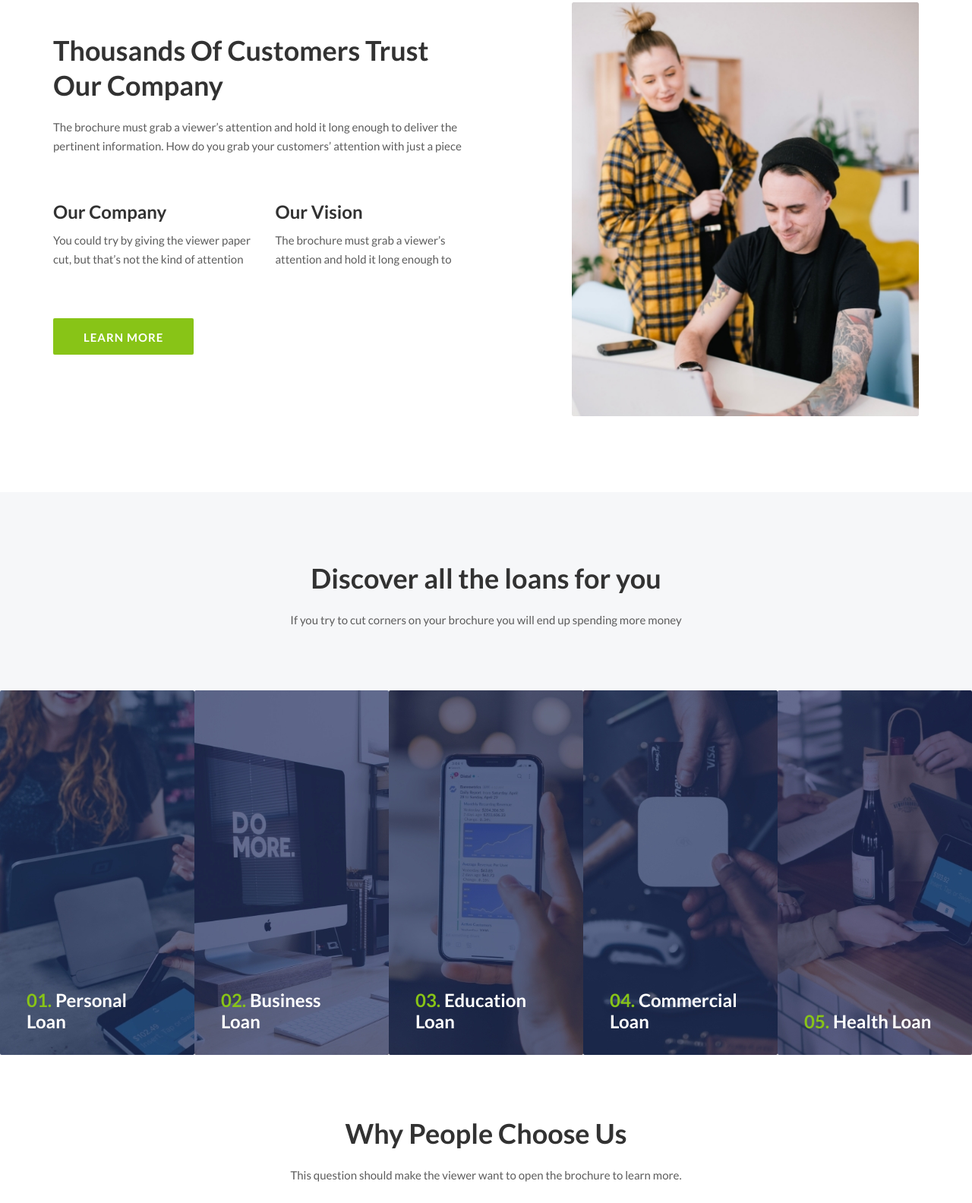
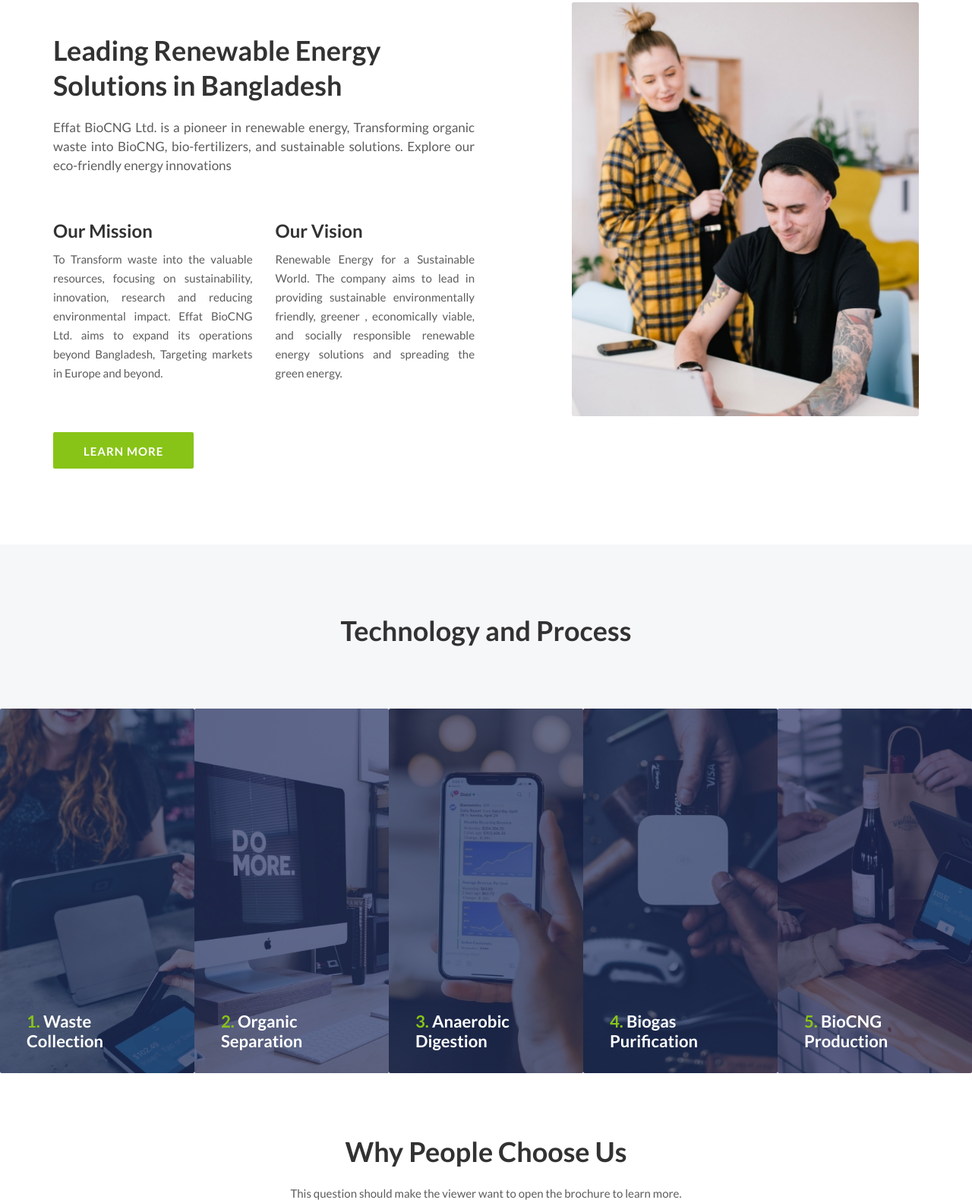
Before and after one commit to MohammadAtikurRahman/bioCNG, a plain HTML site: page index.html in a window 1280 px wide. Shown: the part 984-2568 px from the top of the page at 76% size. Drawn offline with Linux system fonts and the light colour scheme.

Commit message:
index.html 314

```diff
--- a/index.html
+++ b/index.html
@@ -218,25 +218,43 @@
                 <div class="col-lg-6">
                     <div class="home__about__text">
                         <div class="section-title">
-                            <h2>Thousands Of Customers Trust Our Company</h2>
-                            <p>The brochure must grab a viewer’s attention and hold it long enough to deliver the
-                                pertinent information. How do you grab your customers’ attention with just a piece</p>
+                            <h2>Leading Renewable Energy Solutions in Bangladesh</h2>
+                            <p style="font-size: 17px; text-align: justify;">
+                                Effat BioCNG Ltd. is a pioneer in renewable energy,
+                                Transforming organic waste into BioCNG, bio-fertilizers,
+                                and sustainable solutions.
+                                Explore our eco-friendly energy innovations
+
+
+
+                            </p>
                         </div>
                         <div class="row">
                             <div class="col-lg-6 col-md-6">
-                                <div class="home__about__item">
-                                    <h4>Our Company</h4>
-                                    <p>You could try by giving the viewer paper cut, but that’s not the kind of
-                                        attention</p>
+                                <div class="home__about__item" style="text-align: justify;">
+                                    <h4>Our Mission</h4>
+                                    <p style="text-align: justify;">
+                                        To Transform waste into the valuable resources,
+                                        focusing on sustainability, innovation, research
+                                        and reducing environmental impact.
+                                        Effat BioCNG Ltd. aims to expand its operations beyond Bangladesh,
+                                        Targeting markets in Europe and beyond.
+                                    </p>
                                 </div>
                             </div>
                             <div class="col-lg-6 col-md-6">
-                                <div class="home__about__item">
+                                <div class="home__about__item" style="text-align: justify;">
                                     <h4>Our Vision</h4>
-                                    <p>The brochure must grab a viewer’s attention and hold it long enough to</p>
+                                    <p style="text-align: justify;">
+                                        Renewable Energy for a Sustainable World.
+                                        The company aims to lead in providing sustainable environmentally friendly, greener ,
+                                        economically viable, and socially responsible renewable energy
+                                        solutions and spreading the green energy.
+                                    </p>
                                 </div>
                             </div>
                         </div>
+
                         <a href="£" class="primary-btn">learn More</a>
                     </div>
                 </div>
@@ -256,8 +274,7 @@
             <div class="row">
                 <div class="col-lg-12">
                     <div class="section-title">
-                        <h2>Discover all the loans for you</h2>
-                        <p>If you try to cut corners on your brochure you will end up spending more money</p>
+                        <h2>Technology and Process</h2>
                     </div>
                 </div>
             </div>
@@ -266,35 +283,35 @@
             <div class="loan__services__list">
                 <div class="loan__services__item set-bg" data-setbg="img/loan-services/ls-1.jpg">
                     <div class="loan__services__item__text">
-                        <h4><span>01.</span> Personal Loan</h4>
+                        <h4 style="font-size: 22px;"><span>1.</span> Waste Collection</h4>
                         <p>But that’s not the kind of attention you want, is it?</p>
                         <a href="#">Find Out More</a>
                     </div>
                 </div>
                 <div class="loan__services__item set-bg" data-setbg="img/loan-services/ls-2.jpg">
                     <div class="loan__services__item__text">
-                        <h4><span>02.</span> Business Loan</h4>
+                        <h4 style="font-size: 22px;"><span>2.</span> Organic Separation</h4>
                         <p>But that’s not the kind of attention you want, is it?</p>
                         <a href="#">Find Out More</a>
                     </div>
                 </div>
                 <div class="loan__services__item set-bg" data-setbg="img/loan-services/ls-3.jpg">
                     <div class="loan__services__item__text">
-                        <h4><span>03.</span> Education Loan</h4>
+                        <h4 style="font-size: 22px;" ><span>3.</span> Anaerobic Digestion</h4>
                         <p>But that’s not the kind of attention you want, is it?</p>
                         <a href="#">Find Out More</a>
                     </div>
                 </div>
                 <div class="loan__services__item set-bg" data-setbg="img/loan-services/ls-4.jpg">
                     <div class="loan__services__item__text">
-                        <h4><span>04.</span> Commercial Loan</h4>
+                        <h4 style="font-size: 22px;"><span>4.</span> Biogas Purification</h4>
                         <p>But that’s not the kind of attention you want, is it?</p>
                         <a href="#">Find Out More</a>
                     </div>
                 </div>
                 <div class="loan__services__item set-bg" data-setbg="img/loan-services/ls-5.jpg">
                     <div class="loan__services__item__text">
-                        <h4><span>05.</span> Health Loan</h4>
+                        <h4 style="font-size: 22px;"><span>5.</span> BioCNG Production</h4>
                         <p>But that’s not the kind of attention you want, is it?</p>
                         <a href="#">Find Out More</a>
                     </div>
```
